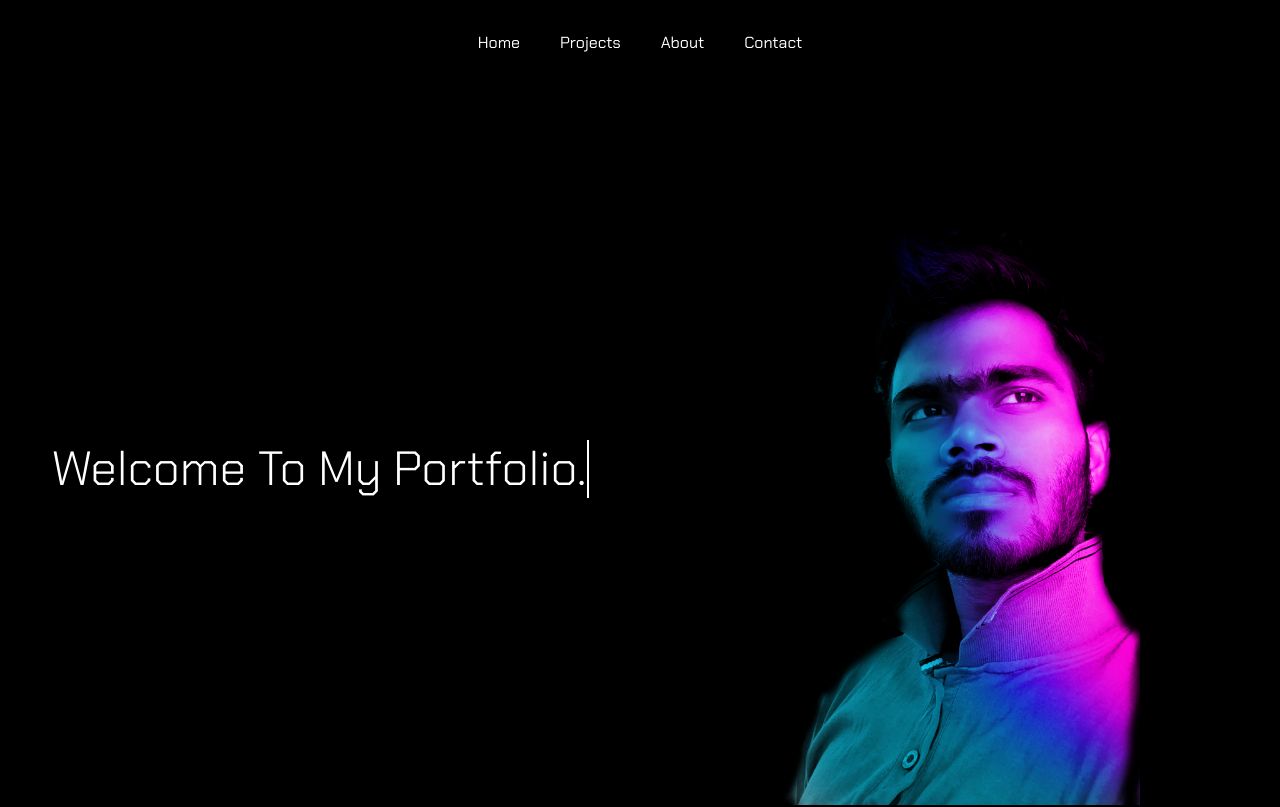
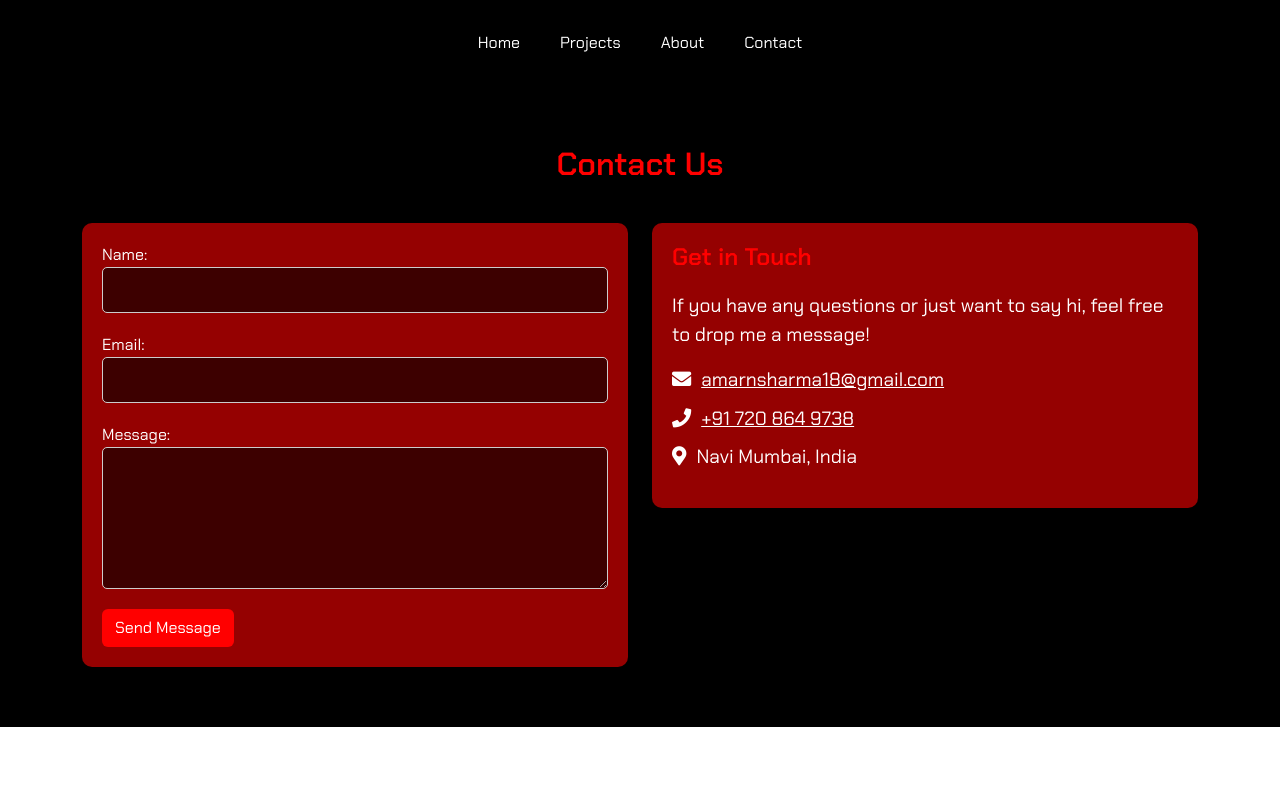
Before and after one commit to innocentamar/amar-portfolio, an Angular app: page /contact in a window 1280 px wide. Before the commit this address led to /home. Shown: the top 807 px of the page. Built offline with nearby package versions, Linux system fonts and the light colour scheme.

Commit message:
Add Contact Page

```diff
--- a/src/app/app-routing.module.ts
+++ b/src/app/app-routing.module.ts
@@ -3,12 +3,14 @@ import { RouterModule, Routes } from '@angular/router';
 import { HomeComponent } from './pages/home/home.component';
 import { AboutComponent } from './pages/about/about.component';
 import { ProjectsComponent } from './pages/projects/projects.component';
+import { ContactComponent } from './pages/contact/contact.component';
 
 const routes: Routes = [
   { path: 'home', component: HomeComponent },
   { path: '', component: HomeComponent },
   { path: 'about', component: AboutComponent },
   { path: 'projects', component: ProjectsComponent },
+  { path: 'contact', component: ContactComponent },
   { path: '**', redirectTo: '/home' } // Wildcard route for a 404 page
 
 
--- /dev/null
+++ b/src/app/pages/contact/contact.component.css
@@ -0,0 +1,59 @@
+.contact-section {
+    padding: 60px 0;
+    background-color: #f8f9fa;
+}
+
+.section-title {
+    font-size: 2rem;
+    font-weight: 600;
+    color: #000000;
+    margin-bottom: 40px;
+}
+
+.contact-info h3 {
+    font-size: 1.5rem;
+    font-weight: 600;
+    margin-bottom: 20px;
+}
+
+.contact-info p {
+    font-size: 1.2rem;
+    color: #333;
+}
+
+.contact-info ul {
+    list-style: none;
+    padding: 0;
+}
+
+.contact-info ul li {
+    font-size: 1.2rem;
+    color: #333;
+    margin-bottom: 10px;
+}
+
+.contact-info ul li i {
+    color: #FF0000;
+    margin-right: 10px;
+}
+
+.form-group {
+    margin-bottom: 20px;
+}
+
+.form-control {
+    width: 100%;
+    padding: 10px;
+    border: 1px solid #ccc;
+    border-radius: 5px;
+}
+
+.btn-primary {
+    background-color: #FF0000;
+    border-color: #FF0000;
+}
+
+.btn-primary:hover {
+    background-color: #950101;
+    border-color: #950101;
+}
--- /dev/null
+++ b/src/app/pages/contact/contact.component.html
@@ -0,0 +1,38 @@
+<section id="contact" class="contact-section" style="background-color: #000000; color: #FFFFFF;">
+    <div class="container">
+      <h2 class="section-title text-center" style="color: #FF0000;">Contact Us</h2>
+      <div class="row">
+        <!-- Contact Form -->
+        <div class="col-md-6">
+          <form [formGroup]="contactForm" (ngSubmit)="onSubmit()" style="background-color: #950101; padding: 20px; border-radius: 10px;">
+            <div class="form-group">
+              <label for="name" style="color: #FFFFFF;">Name:</label>
+              <input type="text" id="name" formControlName="name" class="form-control" style="background-color: #3D0000; color: #FFFFFF;" required>
+            </div>
+            <div class="form-group">
+              <label for="email" style="color: #FFFFFF;">Email:</label>
+              <input type="email" id="email" formControlName="email" class="form-control" style="background-color: #3D0000; color: #FFFFFF;" required>
+            </div>
+            <div class="form-group">
+              <label for="message" style="color: #FFFFFF;">Message:</label>
+              <textarea id="message" formControlName="message" class="form-control" rows="5" style="background-color: #3D0000; color: #FFFFFF;" required></textarea>
+            </div>
+            <button type="submit" class="btn" style="background-color: #FF0000; color: #FFFFFF;">Send Message</button>
+          </form>
+        </div>
+
+        <!-- Contact Information -->
+        <div class="col-md-6">
+          <div class="contact-info" style="background-color: #950101; padding: 20px; border-radius: 10px;">
+            <h3 style="color: #FF0000;">Get in Touch</h3>
+            <p style="color: #FFFFFF;">If you have any questions or just want to say hi, feel free to drop me a message!</p>
+            <ul>
+              <li><i class="fas fa-envelope" style="color: #FFFFFF;"></i> <a href="mailto:amarnsharma18@gmail.com" style="color: #FFFFFF;">amarnsharma18@gmail.com</a></li>
+              <li><i class="fas fa-phone" style="color: #FFFFFF;"></i> <a href="tel:+917208649738" style="color: #FFFFFF;">+91 720 864 9738</a></li>
+              <li><i class="fas fa-map-marker-alt" style="color: #FFFFFF;"></i> <span style="color: #FFFFFF;">Navi Mumbai, India</span></li>
+            </ul>
+          </div>
+        </div>
+      </div>
+    </div>
+  </section>
--- /dev/null
+++ b/src/app/pages/contact/contact.component.ts
@@ -0,0 +1,33 @@
+import { Component, OnInit } from '@angular/core';
+import { FormBuilder, FormGroup, Validators } from '@angular/forms';
+
+@Component({
+  selector: 'app-contact',
+  templateUrl: './contact.component.html',
+  styleUrls: ['./contact.component.css']
+})
+export class ContactComponent implements OnInit {
+  contactForm: FormGroup;
+
+
+  ngOnInit(): void {
+  }
+
+  constructor(private fb: FormBuilder) {
+    this.contactForm = this.fb.group({
+      name: ['', Validators.required],
+      email: ['', [Validators.required, Validators.email]],
+      message: ['', Validators.required]
+    });
+  }
+
+  onSubmit(): void {
+    if (this.contactForm.valid) {
+      const formData = this.contactForm.value;
+      // Handle form submission, e.g., send to backend or service
+      console.log('Form Data:', formData);
+      alert('Message sent successfully!');
+    }
+  }
+
+}
--- a/src/app/pages/nav/nav.component.html
+++ b/src/app/pages/nav/nav.component.html
@@ -21,7 +21,7 @@
           <a class="nav-link" routerLink="/about">About</a>
         </li>
         <li class="nav-item">
-          <a class="nav-link" href="#">Contact</a>
+          <a class="nav-link" routerLink="/contact">Contact</a>
         </li>
       </ul>
     </div>
```
Also changed, not shown: src/app/app.module.ts (+7 -3 lines), 5 other files (tests, documents, lock files or other folders).
